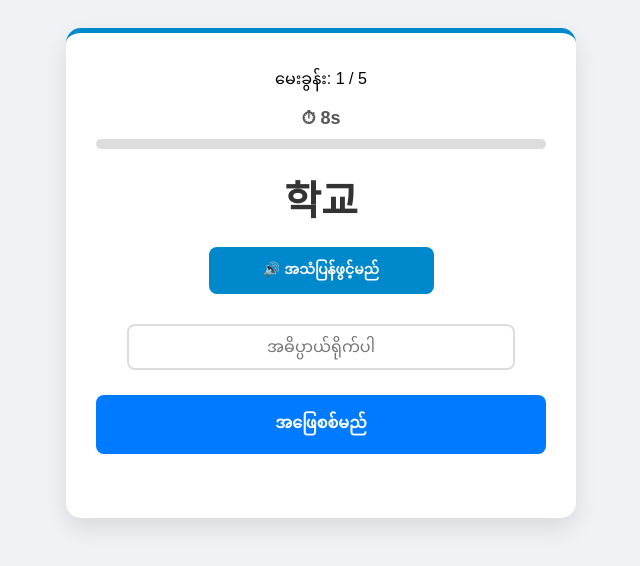
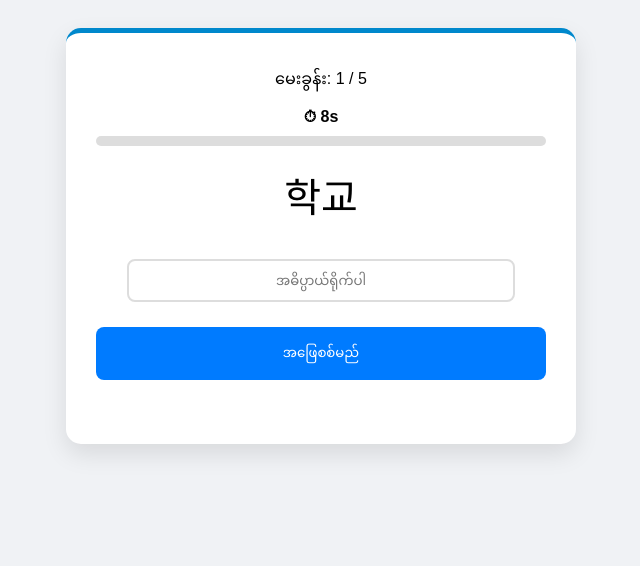
Before and after one commit to lattet620-boop/Online-app, a website: page www/index.html in a window 1280 px wide. Both pictures are taken after a click on the button "စတင်ဖြေဆိုမည်". Shown: the whole page, without its empty margins (319-959 px from the left). Drawn offline with Linux system fonts and the light colour scheme.

Commit message:
Update index.html

```diff
--- a/www/index.html
+++ b/www/index.html
@@ -8,15 +8,19 @@
 <style>
 body { font-family: 'Pyidaungsu', sans-serif; background:#f0f2f5; display:flex; justify-content:center; padding:20px; }
 .quiz-box { background:white; padding:30px; border-radius:15px; box-shadow:0 10px 25px rgba(0,0,0,0.1); width:100%; max-width:450px; text-align:center; border-top:5px solid #0088cc; }
-        input { width:80%; padding:12px; margin:15px 0; border:2px solid #ddd; border-radius:8px; text-align:center; font-size: 16px; }
-        button { background:#007bff; color:white; border:none; padding:12px; border-radius:8px; width:100%; margin-top:10px; font-size: 16px; font-weight: bold; cursor: pointer; }
-        button:active { background: #0056b3; }
-        .korean-word { font-size:2.5rem; margin:20px 0; color: #333; font-weight: bold; }
-        .feedback { margin-top:10px; font-weight:bold; min-height:24px; font-size: 18px; }
-        .timer { font-weight:bold; margin:10px 0; font-size: 18px; color: #555; }
-        .progress { width:100%; height:10px; background:#ddd; border-radius:5px; overflow:hidden; margin-bottom: 15px; }
-        .progress-bar { height:10px; width:0%; background:#28a745; transition: width 0.3s ease; }
-        h2 { color: #333; margin-top: 0; }
+
+input { width:80%; padding:12px; margin:15px 0; border:2px solid #ddd; border-radius:8px; text-align:center; }
+
+button { background:#007bff; color:white; border:none; padding:12px; border-radius:8px; width:100%; margin-top:10px; }
+.tg-btn { background:#0088cc; }
+
+.korean-word { font-size:2.5rem; margin:20px 0; }
+.feedback { margin-top:10px; font-weight:bold; min-height:24px; }
+
+/* NEW */
+.timer { font-weight:bold; margin:10px 0; }
+.progress { width:100%; height:10px; background:#ddd; border-radius:5px; overflow:hidden; }
+.progress-bar { height:10px; width:0; background:#28a745; }
 </style>
 </head>
 
@@ -25,8 +29,7 @@
 <div class="quiz-box">
 
 <div id="setupScreen">
-        <h2>KEEC13 Meaning Test</h2>
-        <p>ဖြေဆိုမည့် မေးခွန်းအရေအတွက် ရွေးပါ</p>
+<h>KEEC13 Meaning Test</h> Test</h2>
 <input type="number" id="totalQuestionsInput" value="5" min="1" max="10">
 <button onclick="startQuiz()">စတင်ဖြေဆိုမည်</button>
 </div>
@@ -42,18 +45,17 @@
 
 <div class="korean-word" id="koreanWord"></div>
 
-        <button onclick="replayAudio()" style="background:#0088cc; width:50%; margin:0 auto 15px auto; padding:8px; font-size:14px;">🔊 အသံပြန်ဖွင့်မည်</button>
+<input type="text" id="answerInput" placeholder="အဓိပ္ပာယ်ရိုက်ပါ">
 
-        <input type="text" id="answerInput" placeholder="အဓိပ္ပာယ်ရိုက်ပါ" autocomplete="off">
-        <button onclick="checkAnswer(false)">အဖြေစစ်မည်</button>
+<button onclick="checkAnswer()">အဖြေစစ်မည်</button>
 
 <div id="feedback" class="feedback"></div>
 </div>
 
 <div id="resultScreen" style="display:none;">
 <h2>ပြီးဆုံး 🎉</h2>
-        <p style="font-size: 20px;">ရမှတ်: <span id="finalScore" style="color:green; font-weight:bold;">0</span> / <span id="resultMaxNum">0</span></p>
-        <button onclick="location.reload()">ပြန်ဖြေမည်</button>
+<p>Score: <span id="finalScore">0</span></p>
+<button onclick="location.reload()">ပြန်ဖြေ</button>
 </div>
 
 </div>
@@ -69,16 +71,12 @@ const database = [
 let quizList = [];
 let currentIdx = 0;
 let score = 0;
-let timerInterval;
+let timer;
 let timeLeft = 10;
 let totalQuestions = 0;
-let isAnswered = false; // ထပ်ခါထပ်ခါ နှိပ်မိခြင်းမှ ကာကွယ်ရန်
 
 function startQuiz(){
 totalQuestions = parseInt(document.getElementById('totalQuestionsInput').value);
-    // မေးခွန်းအရေအတွက် limit စစ်ဆေးခြင်း
-    if(totalQuestions > database.length) totalQuestions = database.length;
-    if(totalQuestions < 1) totalQuestions = 1;
 
 quizList = [...database].sort(()=>0.5-Math.random()).slice(0,totalQuestions);
 
@@ -89,59 +87,44 @@ function startQuiz(){
 loadQuestion();
 }
 
-// Android ဖုန်းများတွင် အသံသေချာထွက်စေရန် Web Speech API ကို အကောင်းဆုံးစနစ်ဖြင့် ပြင်ဆင်ခြင်း
 function speak(text){
-    if ('speechSynthesis' in window) {
-        speechSynthesis.cancel(); // လတ်တလော အသံဟောင်းရှိက ဖျက်ပစ်ရန်
 let msg = new SpeechSynthesisUtterance(text);
-        msg.lang = "ko-KR";
-        msg.rate = 0.8; // စကားပြောနှုန်း အနည်းငယ် နှေးပေးထားခြင်း (နားထောင်ရ လွယ်ကူစေရန်)
+msg.lang="ko-KR";
 speechSynthesis.speak(msg);
-    }
-}
-
-function replayAudio() {
-    if(quizList[currentIdx]) {
-        speak(quizList[currentIdx].q);
-    }
 }
 
 function loadQuestion(){
 if(currentIdx >= quizList.length) return showResult();
 
-    isAnswered = false; // ခလုတ်နှိပ်ခွင့် ပြန်ဖွင့်ပေးခြင်း
 let word = quizList[currentIdx].q;
 
 document.getElementById('koreanWord').innerText = word;
 document.getElementById('answerInput').value="";
-    document.getElementById('currentNum').innerText = currentIdx + 1;
+document.getElementById('currentNum').innerText = currentIdx+1;
 document.getElementById('feedback').innerText="";
 
-    updateProgress(); // မေးခွန်းအသစ်ရောက်တိုင်း Progress bar တန်းပြောင်းရန်
 speak(word);
 startTimer();
 }
 
 function startTimer(){
-    clearInterval(timerInterval);
+clearInterval(timer);
 timeLeft = 10;
 document.getElementById("timer").innerText = timeLeft;
 
-    timerInterval = setInterval(()=>{
+timer = setInterval(()=>{
 timeLeft--;
 document.getElementById("timer").innerText = timeLeft;
 
-        if(timeLeft <= 0){
-            clearInterval(timerInterval);
-            checkAnswer(true); // အချိန်ပြည့်သွားပါက အလိုအလျောက် အဖြေစစ်ရန်
+if(timeLeft<=0){
+clearInterval(timer);
+checkAnswer(true);
 }
-    }, 1000);
+},1000);
 }
 
-function checkAnswer(timeout = false){
-    if(isAnswered) return; // အဖြေစစ်ပြီးသားဆိုလျှင် ဆက်မလုပ်ရန်
-    isAnswered = true;
-    clearInterval(timerInterval);
+function checkAnswer(timeout=false){
+clearInterval(timer);
 
 let userInput = document.getElementById('answerInput').value.trim();
 let correct = quizList[currentIdx].a;
@@ -150,35 +133,31 @@ function checkAnswer(timeout = false){
 if(!timeout && userInput === correct){
 score++;
 fb.style.color="green";
-        fb.innerText="✅ မှန်ကန်ပါသည်";
-    } else if (timeout) {
-        fb.style.color="orange";
-        fb.innerText="⏱ အချိန်ပြည့်သွားပါပြီ! အဖြေမှန်မှာ: " + correct;
-    } else {
+fb.innerText="✅ မှန်";
+}else{
 fb.style.color="red";
-        fb.innerText="❌ မှားပါသည်! အဖြေမှန်မှာ: " + correct;
+fb.innerText="❌ "+correct;
 }
 
+updateProgress();
+
 currentIdx++;
-    // အဖြေမှန်/မှားကို ၁.၅ စက္ကန့် ပြသပြီးမှ နောက်မေးခွန်းသို့ သွားရန်
-    setTimeout(loadQuestion, 1500);
+setTimeout(loadQuestion,1000);
 }
 
 function updateProgress(){
 let percent = (currentIdx / quizList.length) * 100;
-    document.getElementById("progressBar").style.width = percent + "%";
+document.getElementById("progressBar").style.width = percent+"%";
 }
 
 function showResult(){
 document.getElementById('quizScreen').style.display='none';
 document.getElementById('resultScreen').style.display='block';
-    document.getElementById('finalScore').innerText = score;
-    document.getElementById('resultMaxNum').innerText = totalQuestions;
+document.getElementById('finalScore').innerText=score;
 }
 
-// Enter ခလုတ်နှိပ်လျှင်လည်း အဖြေစစ်ရန်
 document.getElementById('answerInput').addEventListener("keyup", function(e){
-    if(e.key === "Enter") checkAnswer(false);
+if(e.key==="Enter") checkAnswer();
 });
 </script>
 
```
Lines whose indentation alone changed are shown as unchanged.
